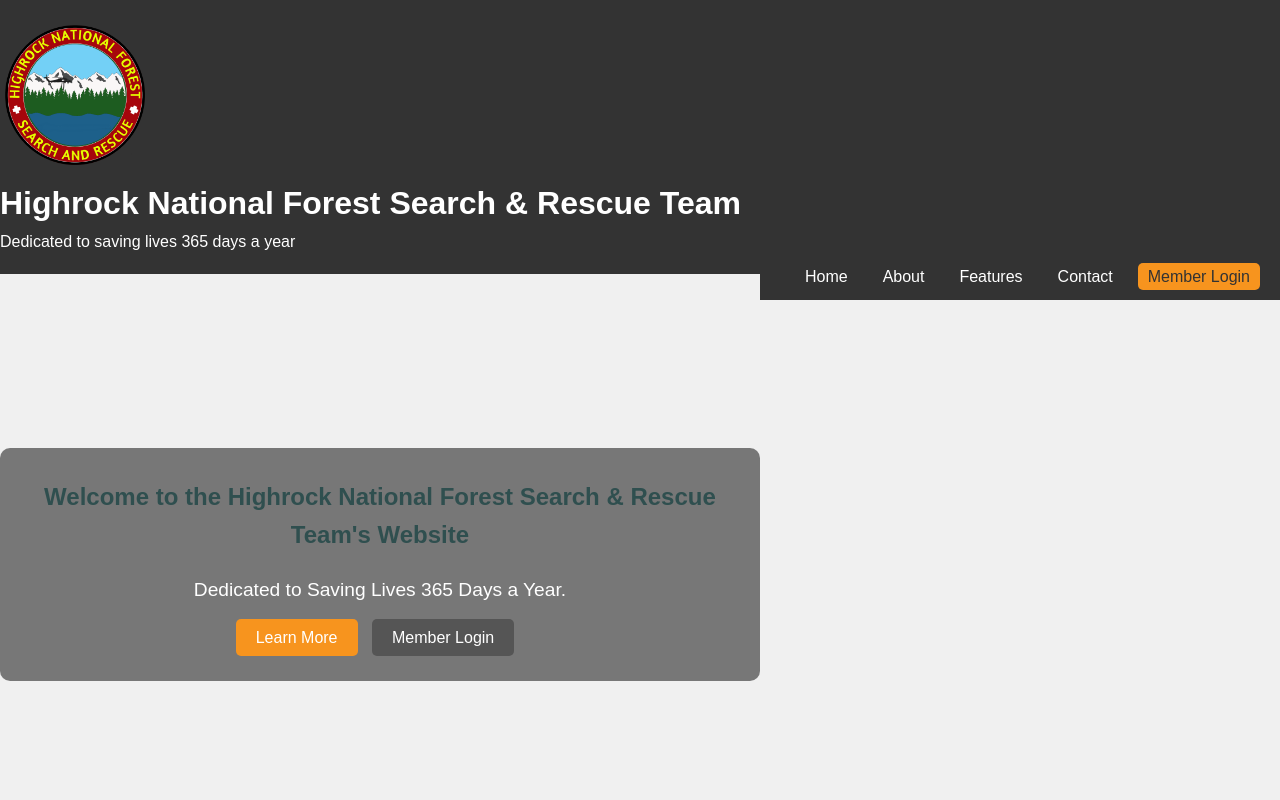
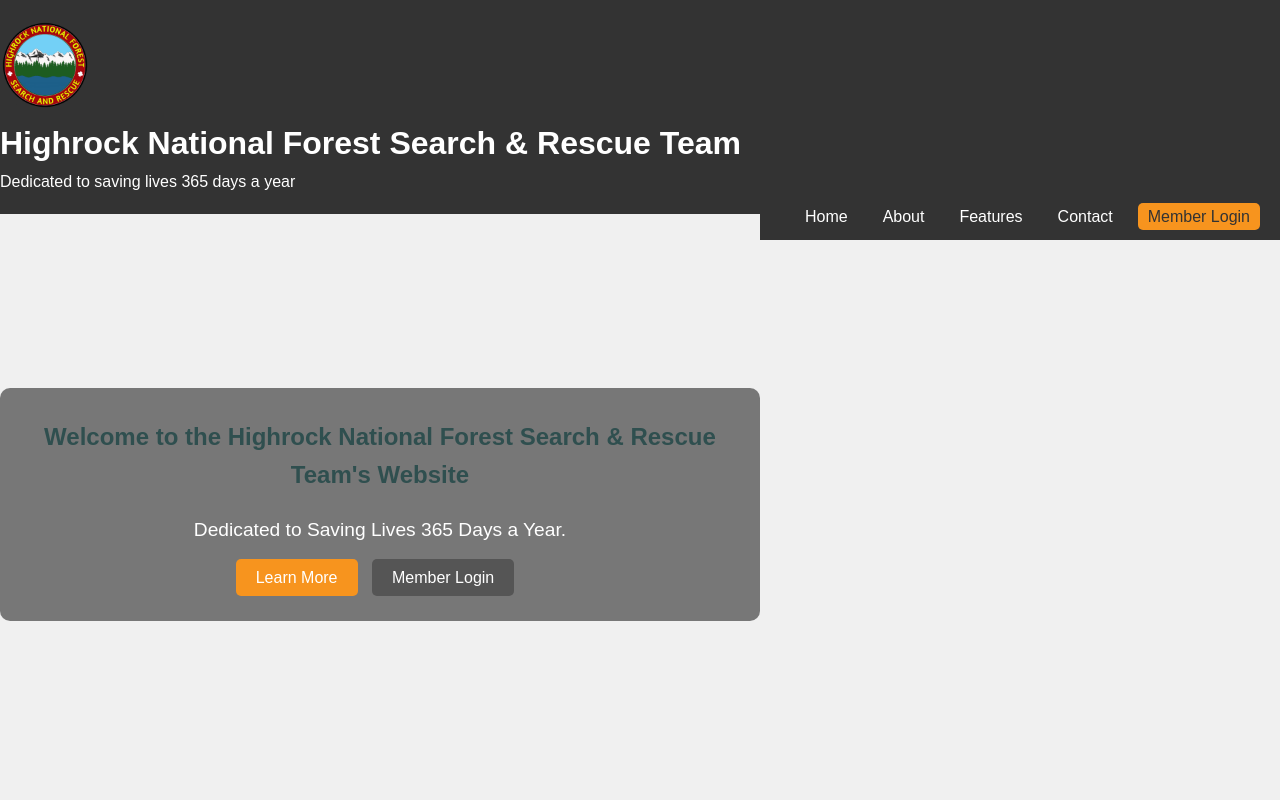
Before and after one commit to HRNFSRT/HRNF-SRT, a plain HTML site: page index.html in a window 1280 px wide. Shown: the top 800 px of the page. Drawn offline with Linux system fonts and the light colour scheme.

Commit message:
Update index.html

```diff
--- a/index.html
+++ b/index.html
@@ -11,7 +11,7 @@
     <header>
         <div class="logo">
             <!-- Integrating the logo image -->
-            <img src="logo.png" alt="Highrock National Forest Search & Rescue Logo" class="logo" width="150">
+            <img src="logo.png" alt="Highrock National Forest Search & Rescue Logo" class="logo" width="90">
         </div>
         <h1>Highrock National Forest Search & Rescue Team</h1>
         <p>Dedicated to saving lives 365 days a year</p>
```
